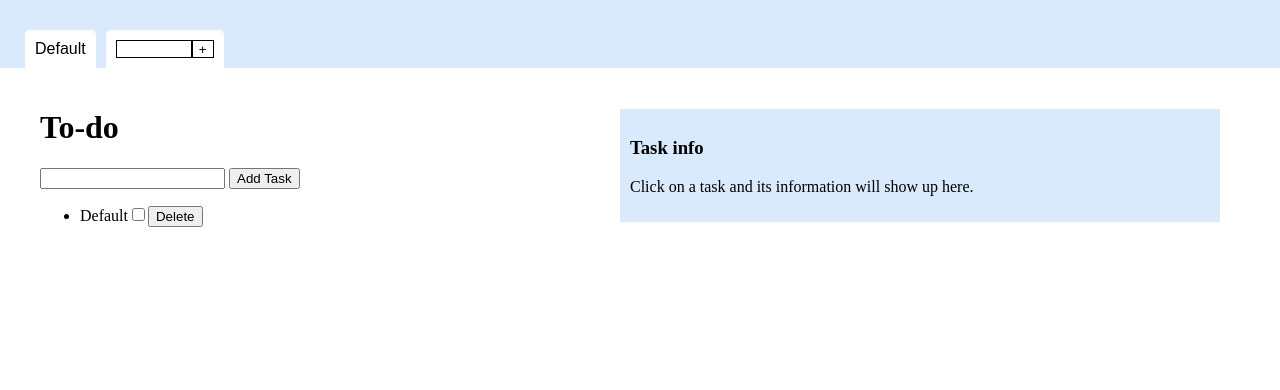
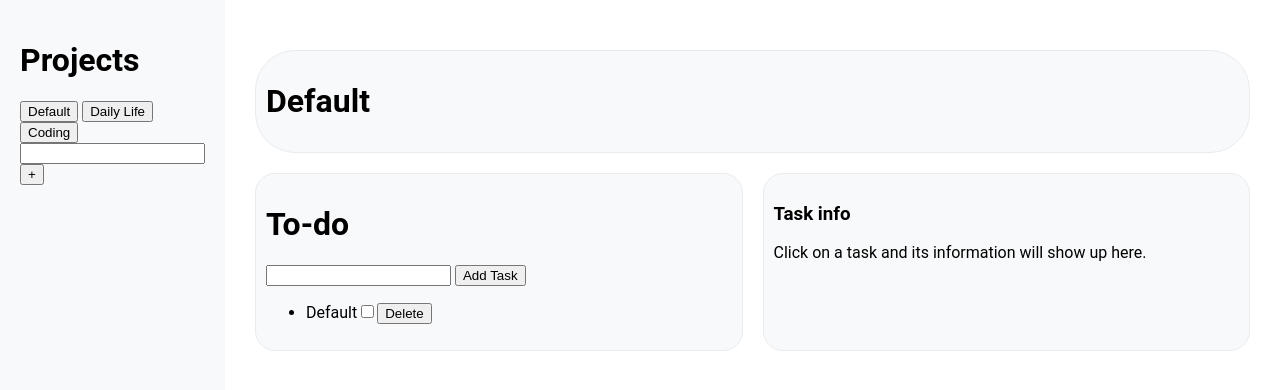
Before and after one commit to emmabry/checkmate-todo, a website built with webpack: page src/template.html in a window 1280 px wide. Built offline with nearby package versions, Linux system fonts and the light colour scheme.

Commit message:
Update CSS

```diff
--- a/src/index.js
+++ b/src/index.js
@@ -1,7 +1,7 @@
 import "./styles.css";
 
 class ToDo {
-    static idCounter = 1;
+    static idCounter = 4;
 
     constructor(title, description, dueDate, priority) {
         this.id = ToDo.idCounter++;
@@ -35,6 +35,64 @@ class Application {
                         description: 'This is a default task',
                         dueDate: '31-01-2025',
                         priority: 'Medium',
+                        completed: false
+                    }
+                ]
+            },
+            {
+                title: 'Daily Life',
+                toDos: [
+                    {
+                        id: 1,
+                        title: 'Wash dishes',
+                        description: 'Wash the dishes in the sink',
+                        dueDate: '31-01-2025',
+                        priority: 'Low',
+                        completed: false
+                    },
+                    {
+                        id: 2,
+                        title: 'Do laundry',
+                        description: 'Wash clothes',
+                        dueDate: '31-01-2025',
+                        priority: 'Medium',
+                        completed: false
+                    },
+                    {
+                        id: 3,
+                        title: 'Buy groceries',
+                        description: 'Buy food',
+                        dueDate: '31-01-2025',
+                        priority: 'High',
+                        completed: false
+                    }
+                ]
+            },
+            {
+                title: 'Coding',
+                toDos: [
+                    {
+                        id: 4,
+                        title: 'Learn JavaScript',
+                        description: 'Learn JavaScript',
+                        dueDate: '31-01-2025',
+                        priority: 'Low',
+                        completed: false
+                    },
+                    {
+                        id: 5,
+                        title: 'Learn React',
+                        description: 'Learn React',
+                        dueDate: '31-01-2025',
+                        priority: 'Medium',
+                        completed: false
+                    },
+                    {
+                        id: 6,
+                        title: 'Learn Node.js',
+                        description: 'Learn Node.js',
+                        dueDate: '31-01-2025',
+                        priority: 'High',
                         completed: false
                     }
                 ]
--- a/src/styles.css
+++ b/src/styles.css
@@ -1,92 +1,49 @@
 body {
-    background-color: white;
     margin: 0;
+    padding: 0;
+    font-family: 'Roboto', sans-serif;
+}
+
+.projects {
+    display: flex;
+    flex-direction: column;
+    justify-content: stretch;
+    height: 100vh;
+    background-color: #F8F9FA;
+    width: 15%;
+    padding: 20px;
+}
+
+.container {
+    display: flex;
+}
+
+.main-page {
+    display: flex;
+    flex-direction: column;
+    padding: 20px;
+    margin-top: 20px;
+    width: 100%;
+}
+
+.top-bar {
+    background-color: #F8F9FA;
+    border: 1px solid #E9ECEF;
+    border-radius: 40px;
+    padding: 10px;
+    margin: 10px;
 }
 
 .taskDiv {
     display: flex;
-    justify-content: start;
-    align-items: center;
-    padding-top: 10px;
-    padding-left: 30px;
-    padding-right: 50px;
+    justify-content: center;
+}
+
+.current-tasks, .taskInfo {
+    background-color: #F8F9FA;
+    border: 1px solid #E9ECEF;
+    border-radius: 20px;
+    padding: 10px;
+    width: 100%;
     margin: 10px;
 }
-
-.taskDiv div {
-    width: 50%;
-    height: 100%;
-}
-
-.taskInfo {
-    background-color: #D9EAFD;
-    height: 300px;
-    width: 300px;
-    padding: 10px;
-}
-
-.projects {
-    width: 100%;
-    display: flex;
-    flex-direction: row;
-    justify-content: start;
-    align-items: stretch;
-    padding-bottom: 0px;
-    padding-top: 10px;
-    padding-left: 10px;
-    margin: 0px;
-    background-color: #D9EAFD;
-}
-
-.project-buttons {
-    display: flex;
-    flex-direction: row;
-    justify-content: center;
-    align-items: center;
-    padding-bottom: 0px;
-    margin-bottom: 0px;
-    margin-top: 10px;
-    margin-left: 10px;
-    margin-right: 5px;
-}
-
-.project-buttons button {
-    margin-bottom: 0px;
-    margin-top: 10px;
-    margin-left: 5px;
-    margin-right: 5px;
-    border: none;
-    border-radius: 5px 5px 0 0;
-    padding: 10px;
-    background-color: white;
-    font-size: 16px;
-
-}
-
-.new-project {
-    display: flex;
-    flex-direction: row;
-    justify-content: center;
-    align-items: center;
-    padding: 10px;
-    margin-bottom: 0;
-    margin-top: 20px;
-    margin-right: 5px;
-    background-color: white;
-    border-radius: 5px 5px 0 0;
-}
-
-.new-project * {
-    margin-bottom: 0px;
-    padding-bottom: 0px;
-}
-
-.new-project input {
-    border: black 0.5px solid;
-    width: 70px;
-}
-
-.new-project button {
-    border: black 0.5px solid;;
-    background-color: white;
-}
--- a/src/template.html
+++ b/src/template.html
@@ -8,13 +8,20 @@
 <body>
     <div class="container">
         <div class="projects">
+            <h1>Projects</h1>
             <div class="project-buttons">
                 <button class="project">Default</button>
+                <button class="project">Daily Life</button>
+                <button class="project">Coding</button>
             </div>
             <div class="new-project">
                 <input class="project-name" />
                 <button class="add-project">+</button>
             </div>
+        </div>
+        <div class="main-page">
+            <div class="top-bar">
+                <h1>Default</h1>
             </div>
         <div class="taskDiv">
             <div class="current-tasks">
@@ -31,6 +38,7 @@
             </div>
         </div>
     </div>
+    </div>
 </body>
 <script src="index.js"></script>
 </html>
```
Lines whose indentation alone changed are shown as unchanged.
